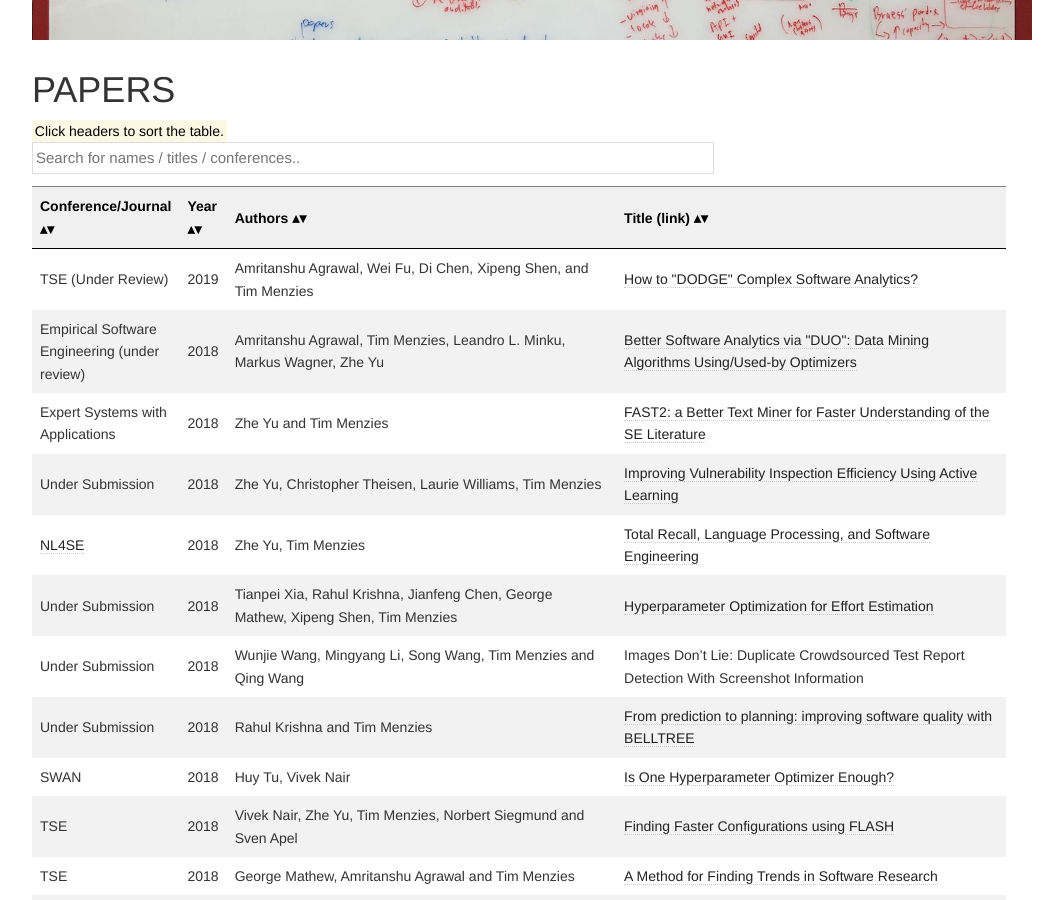
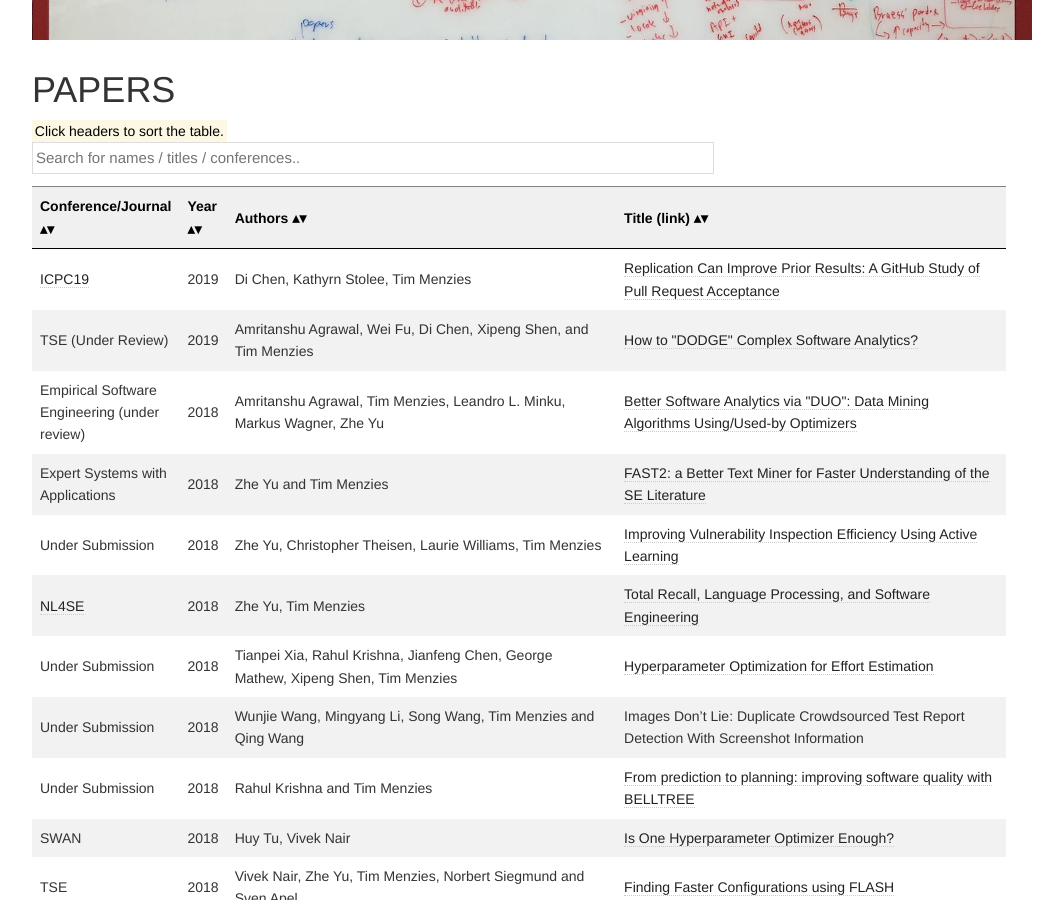
Before and after one commit to ai-se/ai-se.github.io, a Jekyll site: the page built from papers/index.html, in a window 1280 px wide and 900 px high, scrolled down 695 px. Shown: the whole window, without its empty margins (126-1189 px from the left). Built offline with Jekyll 4.4.1, drawn with Linux system fonts in a browser that asks for light colours.

Commit message:
update recent news

```diff
--- a/papers/index.html
+++ b/papers/index.html
@@ -37,6 +37,15 @@
 </thead>
 <tbody>
 
+
+  <tr>
+    <td><a href="https://conf.researchr.org/home/icpc-2019">ICPC19</a></td>
+    <td>2019</td>
+    <td>Di Chen, Kathyrn Stolee, Tim Menzies</td>
+    <td><a href="https://arxiv.org/pdf/1902.04060.pdf">
+      Replication Can Improve Prior Results: A GitHub Study of Pull Request Acceptance
+  </a></td>
+  </tr>
 
   <tr>
     <td>TSE (Under Review)</td>
```
Also changed, not shown: news/_posts/2019-03-02-icpc.md (added, +8 -0 lines), news/_posts/2019-03-02-pooyan.md (added, +12 -0 lines), people/_posts/2014-12-30-George-Mathew.md (+1 -1 lines), people/_posts/2017-09-01-Tianpei-Xia.md (+1 -1 lines), people/_posts/2017-09-02-Huy-Tu.md (+1 -1 lines), people/_posts/2018-11-11-Xueqi-Yang.md (+2 -3 lines), people/_posts/2018-11-18-Suvodeep-Majumder.md (+1 -1 lines), 1 other file.
